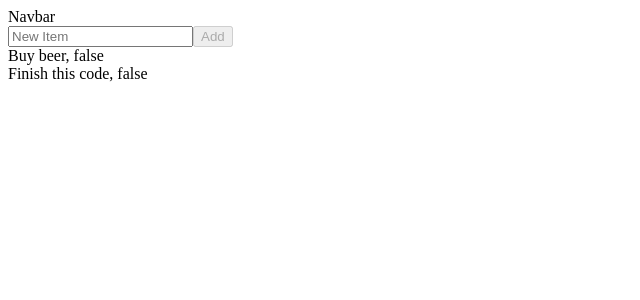
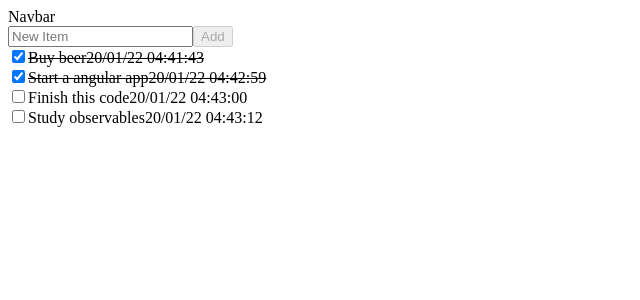
Before and after one commit to fabiomonari/angular-todo, an Angular app: page / in a window 1280 px wide. Shown: the top 300 px of the page, without its empty margins (0-640 px from the left). Built offline with nearby package versions, Linux system fonts and the light colour scheme.

Commit message:
Adding new itens, and toggle functions to mark as done

```diff
--- a/package.json
+++ b/package.json
@@ -18,6 +18,7 @@
     "@angular/platform-browser": "~13.1.0",
     "@angular/platform-browser-dynamic": "~13.1.0",
     "@angular/router": "~13.1.0",
+    "moment": "^2.29.1",
     "rxjs": "~7.4.0",
     "tslib": "^2.3.0",
     "zone.js": "~0.11.4"
--- a/src/app/app.component.html
+++ b/src/app/app.component.html
@@ -12,5 +12,9 @@
 </section>
 
 <section class="item-list">
-  <div *ngFor="let todo of todos">{{ todo.text }}, {{ todo.status }}</div>
+  <div *ngFor="let todo of todos" [class.done]="todo.status">
+    <input type="checkbox" [checked]="todo.status" (change)="doneTodo(todo)" />
+    <span>{{ todo.text }}</span>
+    <span>{{ this.todo.time | date: "dd/MM/YY hh:mm:ss" }}</span>
+  </div>
 </section>
--- a/src/app/app.component.scss
+++ b/src/app/app.component.scss
@@ -0,0 +1,3 @@
+.done {
+  text-decoration: line-through;
+}
--- a/src/app/app.component.ts
+++ b/src/app/app.component.ts
@@ -1,5 +1,6 @@
 import { Component } from '@angular/core';
 import { Todo } from './todo.model';
+import * as moment from 'moment';
 
 @Component({
   selector: 'app-root',
@@ -9,8 +10,14 @@ import { Todo } from './todo.model';
 export class AppComponent {
   newTodo: string = '';
   todos: Todo[] = [
-    { text: 'Buy beer', status: false },
-    { text: 'Finish this code', status: false },
+    { text: 'Buy beer', status: true, time: 1642653703431 },
+    {
+      text: 'Start a angular app',
+      status: true,
+      time: 1642653779421,
+    },
+    { text: 'Finish this code', status: false, time: 1642653780050 },
+    { text: 'Study observables', status: false, time: 1642653792126 },
   ];
 
   newTodoUpdate(input: Event): void {
@@ -18,9 +25,21 @@ export class AppComponent {
   }
 
   addNewTodo(): void {
-    if (this.newTodo) this.todos.push({ text: this.newTodo, status: false });
+    if (this.newTodo)
+      this.todos.push({
+        text: this.newTodo,
+        status: false,
+        time: moment().valueOf(),
+      });
     this.newTodo = '';
-    console.log(this.todos);
+  }
+
+  doneTodo(clickedTodo: Todo): void {
+    this.todos.filter((todo) => {
+      if (todo.text === clickedTodo.text) {
+        todo.status = !todo.status;
+      }
+    });
   }
 
   // - Users can edit a to-do
--- a/src/app/todo.model.ts
+++ b/src/app/todo.model.ts
@@ -1,3 +1,7 @@
 export class Todo {
-  constructor(public text: string, public status: boolean) {}
+  constructor(
+    public text: string,
+    public status: boolean,
+    public time: number
+  ) {}
 }
```
Also changed, not shown: 1 other file (tests, documents, lock files or other folders).
